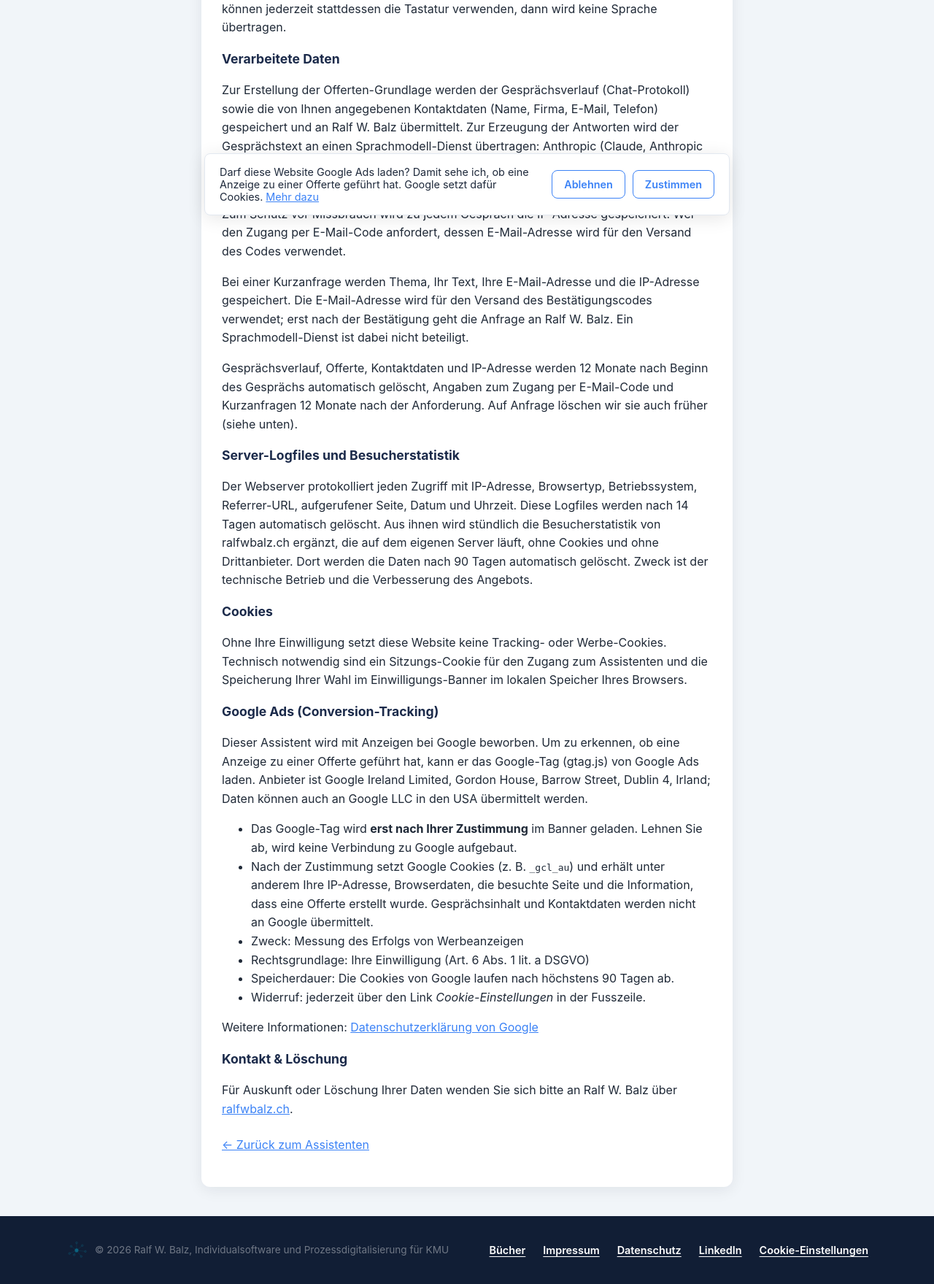
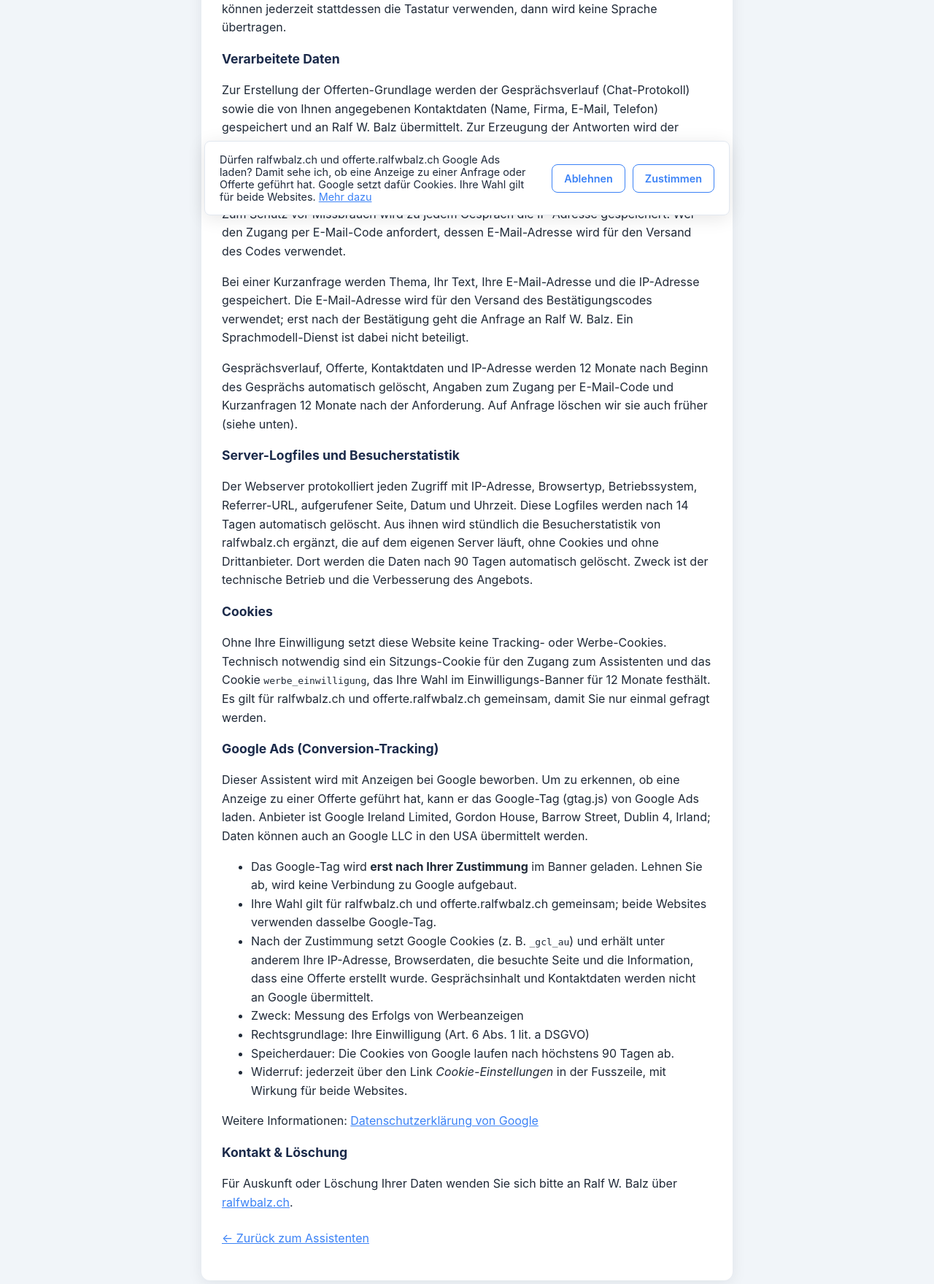
Before and after one commit to plebsapps/Offerten-Assistent-offerte.ralfwbalz.ch, a FastAPI app: page /impressum in a window 1280 px wide. Shown: the part 489-2248 px from the top of the page at 73% size. Run offline with FastAPI, Linux system fonts and the light colour scheme; parts of the project's set-up code (start-up, migrations or seed data) failed here and were passed over.

Commit message:
Google-Ads-Einwilligung gemeinsam mit ralfwbalz.ch: Cookie auf ralfwbalz.ch statt localStorage
Die Wahl im Banner gilt jetzt fuer beide Websites, Besucher werden nur noch
einmal gefragt. Bannertext und Impressum nennen beide Domains; der Widerruf
loescht die Google-Cookies auch auf .ralfwbalz.ch, wo gtag sie setzt.

Co-Authored-By: Claude Opus 5.5 (1M context) <noreply@anthropic.com>

```diff
--- a/static/js/einwilligung.js
+++ b/static/js/einwilligung.js
@@ -1,13 +1,12 @@
 // Google Ads: Einwilligungs-Banner, Widerruf und Conversion.
 // Nur auf Seiten mit templates/_google_tag.html (dort entsteht window.googleAds).
-// Ohne Zustimmung wird gtag.js gar nicht geladen; die Wahl bleibt in
-// localStorage, der Footer-Link "Cookie-Einstellungen" öffnet das Banner wieder.
+// Ohne Zustimmung wird gtag.js gar nicht geladen; die Wahl liegt in einem Cookie auf
+// ralfwbalz.ch und gilt damit auch für ralfwbalz.ch selbst (Lesen und Schreiben in
+// _google_tag.html). Der Footer-Link "Cookie-Einstellungen" öffnet das Banner wieder.
 (function () {
   if (!window.googleAds) return;
 
-  function einwilligung() {
-    try { return localStorage.getItem("werbe_einwilligung"); } catch (e) { return null; }
-  }
+  const einwilligung = window.googleAds.einwilligung;
 
   // Aufruf aus app.js, sobald der Assistent eine Offerte erstellt hat.
   window.googleAdsKonversion = function () {
@@ -16,20 +15,21 @@
   };
 
   function setzen(wert) {
-    const vorher = einwilligung();
-    try { localStorage.setItem("werbe_einwilligung", wert); } catch (e) { /* dann eben nur für diesen Aufruf */ }
+    window.googleAds.einwilligungMerken(wert);
     document.getElementById("einwilligung")?.remove();
     if (wert === "ja") {
       window.googleAdsLaden();
-    } else if (vorher === "ja") {
-      // Widerruf: Google-Cookies entfernen und ohne geladenes gtag.js neu starten
+    } else {
+      // Ablehnung oder Widerruf: Google-Cookies entfernen (gtag setzt sie auf .ralfwbalz.ch,
+      // also für beide Websites) und, falls gtag.js schon läuft, ohne es neu starten
       document.cookie.split(";").map(c => c.split("=")[0].trim())
         .filter(n => n.startsWith("_gcl") || n.startsWith("_ga"))
         .forEach(n => {
           document.cookie = n + "=; Max-Age=0; path=/";
           document.cookie = n + "=; Max-Age=0; path=/; domain=." + location.hostname;
+          document.cookie = n + "=; Max-Age=0; path=/; domain=.ralfwbalz.ch";
         });
-      location.reload();
+      if (window.googleAds.geladen) location.reload();
     }
   }
 
@@ -42,8 +42,9 @@
     b.setAttribute("aria-label", "Einwilligung zu Werbe-Cookies");
     b.innerHTML = `
       <p>
-        Darf diese Website Google Ads laden? Damit sehe ich, ob eine Anzeige zu
-        einer Offerte geführt hat. Google setzt dafür Cookies.
+        Dürfen ralfwbalz.ch und offerte.ralfwbalz.ch Google Ads laden? Damit sehe ich,
+        ob eine Anzeige zu einer Anfrage oder Offerte geführt hat. Google setzt dafür
+        Cookies. Ihre Wahl gilt für beide Websites.
         <a href="/impressum#google-ads">Mehr dazu</a>
       </p>
       <div class="einwilligung-knoepfe">
--- a/templates/_google_tag.html
+++ b/templates/_google_tag.html
@@ -1,11 +1,35 @@
   <!-- Google tag (gtag.js), Consent Mode im Basis-Modus: gtag.js wird erst
        nach der Zustimmung im Banner geladen, vorher geht nichts an Google.
-       Die Wahl liegt in localStorage (werbe_einwilligung = ja|nein), das
+       Die Wahl liegt im Cookie werbe_einwilligung (ja|nein) auf ralfwbalz.ch und
+       gilt damit für ralfwbalz.ch und offerte.ralfwbalz.ch gemeinsam; das
        Banner selbst baut static/js/einwilligung.js. -->
   <script>
     window.dataLayer = window.dataLayer || [];
     function gtag(){dataLayer.push(arguments);}
     window.googleAds = { id: {{ google_ads_id|tojson }}, konversion: {{ google_ads_konversion|tojson }} };
+    window.googleAds.einwilligungMerken = function (wert) {
+      // Domain nur auf dem echten Host setzen, sonst verwirft der Browser das Cookie (lokal)
+      var gemeinsam = /(^|\.)ralfwbalz\.ch$/.test(location.hostname);
+      document.cookie = 'werbe_einwilligung=' + wert + '; Max-Age=31536000; Path=/; SameSite=Lax'
+        + (gemeinsam ? '; Domain=ralfwbalz.ch' : '')
+        + (location.protocol === 'https:' ? '; Secure' : '');
+    };
+    window.googleAds.einwilligung = function () {
+      var m = document.cookie.match(/(?:^|;\s*)werbe_einwilligung=(ja|nein)/);
+      var wahl = m ? m[1] : null;
+      // Wahl aus der Zeit vor dem gemeinsamen Cookie (localStorage, pro Domain): eine
+      // Ablehnung gilt weiter und sticht, eine Zustimmung galt nur für die eine Website
+      // und wird deshalb nicht übernommen.
+      try {
+        var alt = localStorage.getItem('werbe_einwilligung');
+        localStorage.removeItem('werbe_einwilligung');
+        if (alt === 'nein' && wahl !== 'nein') {
+          window.googleAds.einwilligungMerken('nein');
+          wahl = 'nein';
+        }
+      } catch (e) { /* ohne localStorage gibt es nichts zu übernehmen */ }
+      return wahl;
+    };
     window.googleAdsLaden = function () {
       if (window.googleAds.geladen) return;
       window.googleAds.geladen = true;
@@ -20,7 +44,5 @@
       gtag('js', new Date());
       gtag('config', window.googleAds.id);
     };
-    try {
-      if (localStorage.getItem('werbe_einwilligung') === 'ja') window.googleAdsLaden();
-    } catch (e) { /* ohne localStorage: keine Einwilligung */ }
+    if (window.googleAds.einwilligung() === 'ja') window.googleAdsLaden();
   </script>
--- a/templates/einladung.html
+++ b/templates/einladung.html
@@ -194,7 +194,7 @@
     });
   </script>
   {% endif %}
-  <script src="/static/js/einwilligung.js?v=2"></script>
+  <script src="/static/js/einwilligung.js?v=3"></script>
   <script src="/static/js/logo.js"></script>
 </body>
 </html>
--- a/templates/impressum.html
+++ b/templates/impressum.html
@@ -98,8 +98,10 @@
       <h2 style="color:#1B2A4A;font-size:1.1rem">Cookies</h2>
       <p>
         Ohne Ihre Einwilligung setzt diese Website keine Tracking- oder Werbe-Cookies.
-        Technisch notwendig sind ein Sitzungs-Cookie für den Zugang zum Assistenten und die
-        Speicherung Ihrer Wahl im Einwilligungs-Banner im lokalen Speicher Ihres Browsers.
+        Technisch notwendig sind ein Sitzungs-Cookie für den Zugang zum Assistenten und das
+        Cookie <code>werbe_einwilligung</code>, das Ihre Wahl im Einwilligungs-Banner für
+        12 Monate festhält. Es gilt für ralfwbalz.ch und offerte.ralfwbalz.ch gemeinsam,
+        damit Sie nur einmal gefragt werden.
       </p>
 
       <h2 id="google-ads" style="color:#1B2A4A;font-size:1.1rem">Google Ads (Conversion-Tracking)</h2>
@@ -111,11 +113,12 @@
       </p>
       <ul>
         <li>Das Google-Tag wird <strong>erst nach Ihrer Zustimmung</strong> im Banner geladen. Lehnen Sie ab, wird keine Verbindung zu Google aufgebaut.</li>
+        <li>Ihre Wahl gilt für ralfwbalz.ch und offerte.ralfwbalz.ch gemeinsam; beide Websites verwenden dasselbe Google-Tag.</li>
         <li>Nach der Zustimmung setzt Google Cookies (z.&nbsp;B. <code>_gcl_au</code>) und erhält unter anderem Ihre IP-Adresse, Browserdaten, die besuchte Seite und die Information, dass eine Offerte erstellt wurde. Gesprächsinhalt und Kontaktdaten werden nicht an Google übermittelt.</li>
         <li>Zweck: Messung des Erfolgs von Werbeanzeigen</li>
         <li>Rechtsgrundlage: Ihre Einwilligung (Art. 6 Abs. 1 lit. a DSGVO)</li>
         <li>Speicherdauer: Die Cookies von Google laufen nach höchstens 90 Tagen ab.</li>
-        <li>Widerruf: jederzeit über den Link <em>Cookie-Einstellungen</em> in der Fusszeile.</li>
+        <li>Widerruf: jederzeit über den Link <em>Cookie-Einstellungen</em> in der Fusszeile, mit Wirkung für beide Websites.</li>
       </ul>
       <p>
         Weitere Informationen:
@@ -132,7 +135,7 @@
     </div>
   </main>
   {% include "_footer.html" %}
-  <script src="/static/js/einwilligung.js?v=2"></script>
+  <script src="/static/js/einwilligung.js?v=3"></script>
   <script src="/static/js/logo.js"></script>
 </body>
 </html>
--- a/templates/index.html
+++ b/templates/index.html
@@ -107,7 +107,7 @@
 
   {% include "_footer.html" %}
   <script src="/static/js/app.js?v=7"></script>
-  <script src="/static/js/einwilligung.js?v=2"></script>
+  <script src="/static/js/einwilligung.js?v=3"></script>
   <script src="/static/js/logo.js"></script>
 </body>
 </html>
--- a/templates/kurzanfrage.html
+++ b/templates/kurzanfrage.html
@@ -148,7 +148,7 @@
       setStatus("", true);
     });
   </script>
-  <script src="/static/js/einwilligung.js?v=2"></script>
+  <script src="/static/js/einwilligung.js?v=3"></script>
   <script src="/static/js/logo.js"></script>
 </body>
 </html>
```
Also changed, not shown: CLAUDE.md (+11 -4 lines).
